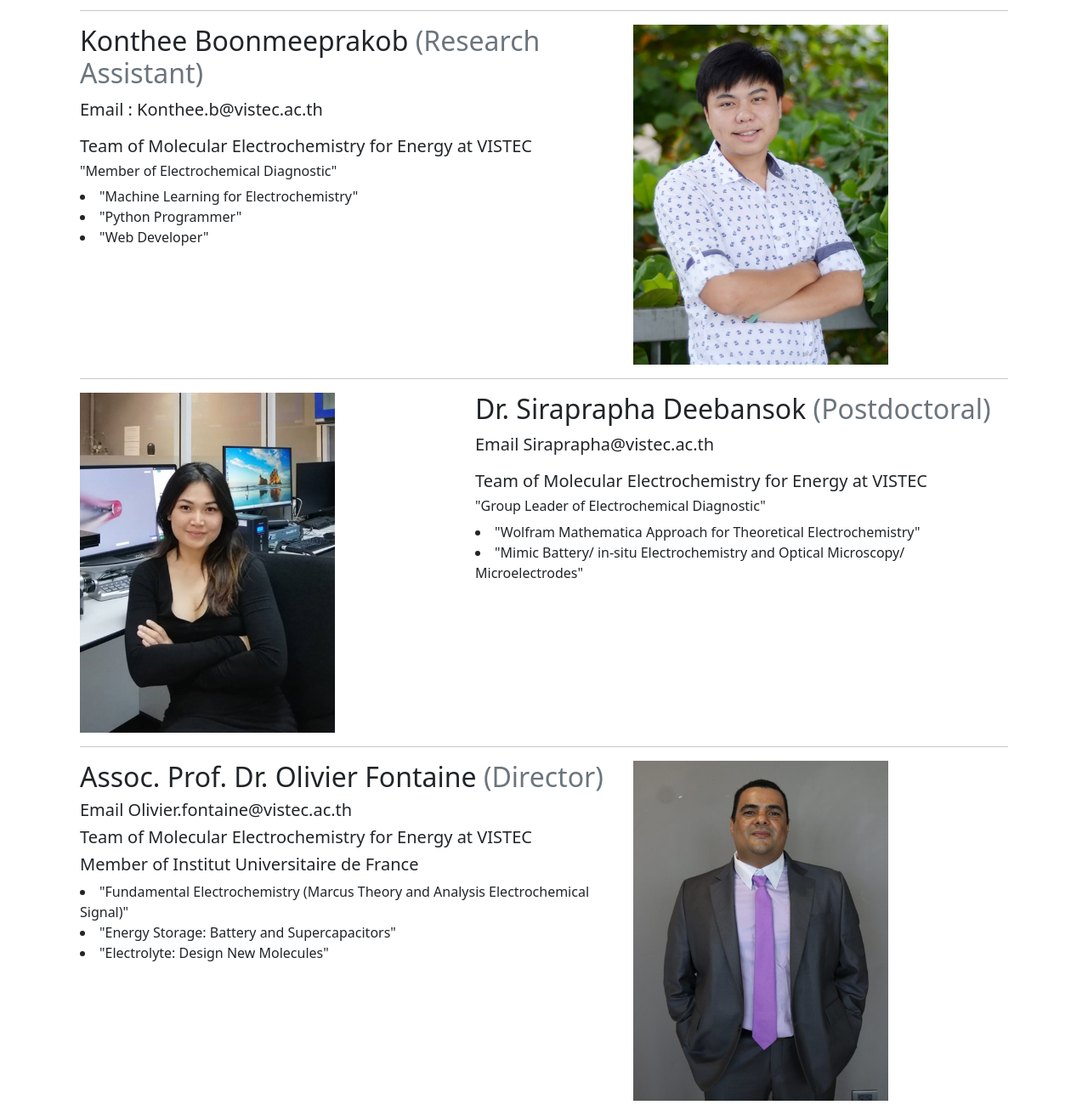
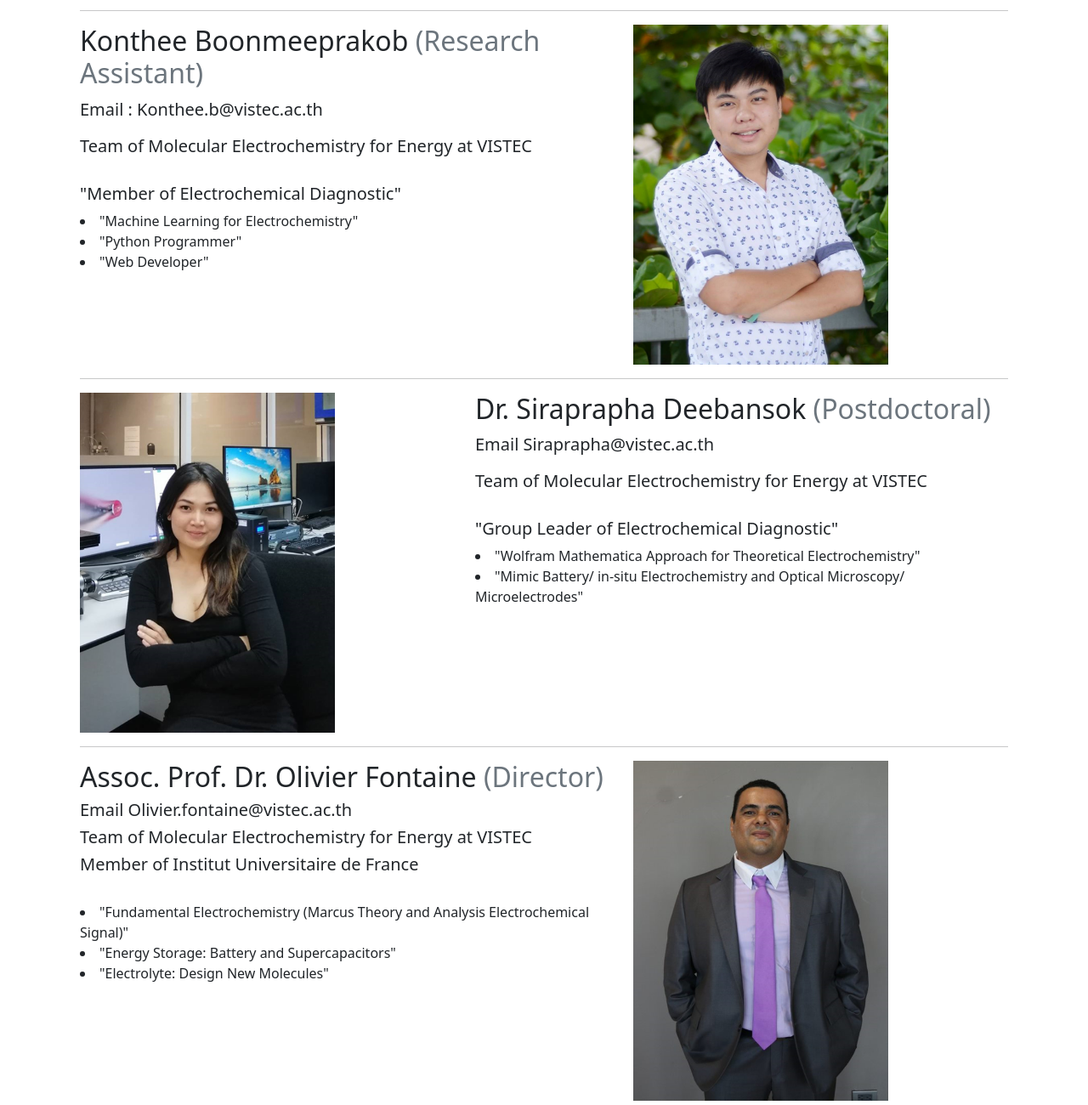
Before and after one commit to Konthee/MEE-TB-Robot.github.io, a Flask app: page /about in a window 1280 px wide. Shown: the part 236-1536 px from the top of the page at 85% size. Run offline with Flask 2, Linux system fonts and the light colour scheme.

Commit message:
Add files via upload

```diff
--- a/templates/about.html
+++ b/templates/about.html
@@ -22,7 +22,8 @@
         <h2 class="featurette-heading">Konthee Boonmeeprakob <span class="text-muted">(Research Assistant)</span></h2>
         <p class="lead"><b>Email </b>: Konthee.b@vistec.ac.th</p>
         <h5>Team of Molecular Electrochemistry for Energy at VISTEC</h5>
-        <h6>"Member of Electrochemical Diagnostic"</h6>
+        <a style="color:rgb(255, 255, 255) ">..................................................</a>
+        <h5>"Member of Electrochemical Diagnostic"</h5>
         <li><h7>"Machine Learning for Electrochemistry"</h7></li>
         <li><h7>"Python Programmer"</h7></li>
         <li><h7>"Web Developer"</h7></li>
@@ -40,7 +41,8 @@
         <h2 class="featurette-heading">Dr. Siraprapha Deebansok <span class="text-muted">(Postdoctoral)</span></h2>
         <p class="lead"><b>Email </b> Siraprapha@vistec.ac.th</p>
         <h5>Team of Molecular Electrochemistry for Energy at VISTEC</h5>
-        <h6>"Group Leader of Electrochemical Diagnostic"</h6>
+        <a style="color:rgb(255, 255, 255) ">..................................................</a>
+        <h5>"Group Leader of Electrochemical Diagnostic"</h5>
         <li><h7>"Wolfram Mathematica Approach for Theoretical Electrochemistry"</h7></li>
         <li><h7>"Mimic Battery/ in-situ Electrochemistry and Optical Microscopy/ Microelectrodes"</h7></li>
 
@@ -59,6 +61,7 @@
         <h1 class="lead"><b>Email </b> Olivier.fontaine@vistec.ac.th</h1>
         <h5>Team of Molecular Electrochemistry for Energy at VISTEC</h5>
         <h5>Member of Institut Universitaire de France </h5>
+        <a style="color:rgb(255, 255, 255) ">..................................................</a>
         <li><h7>"Fundamental Electrochemistry (Marcus Theory and Analysis Electrochemical Signal)"</h7></li>
         <li><h7>"Energy Storage: Battery and Supercapacitors"</h7></li>
         <li><h7>"Electrolyte: Design New Molecules"</h7></li>
```
